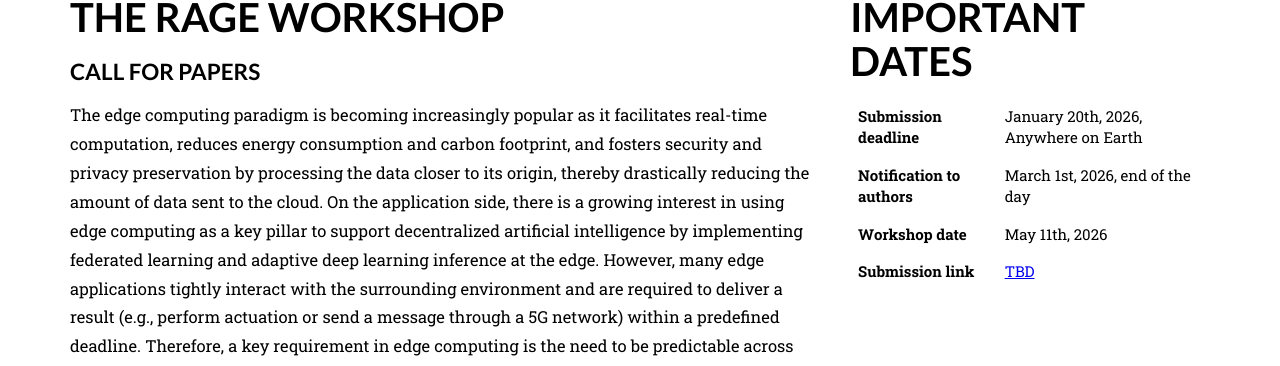
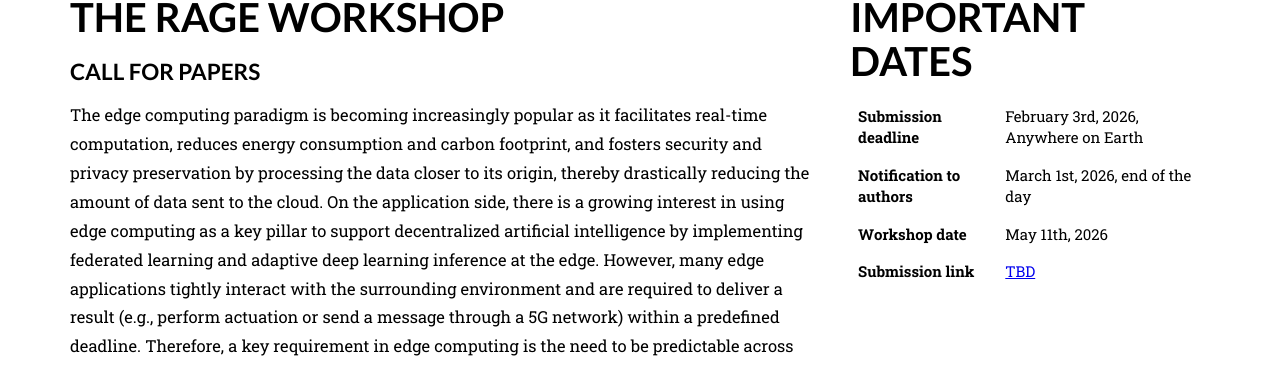
Before and after one commit to RAGE-Workshop/2026, a Jekyll site: the page built from index.markdown, in a window 1280 px wide and 900 px high, scrolled down 901 px. Shown: the part 154-520 px from the top of the window. Built offline with Jekyll 4.4.1, drawn with Linux system fonts in a browser that asks for light colours; some web fonts are replaced; our own code applies the rules of GitHub Pages for plain Markdown files.

Commit message:
deadline

```diff
--- a/index.markdown
+++ b/index.markdown
@@ -2,7 +2,7 @@
 layout: home
 year: 2026
 date: "May 11th, 2026"
-deadline: "January 20th, 2026, Anywhere on Earth"
+deadline: "February 3rd, 2026, Anywhere on Earth"
 notification: "March 1st, 2026, end of the day"
 camera-ready: "March 15th, 2026, Anywhere on Earth"
 location: "Saint Malo, France"
```
